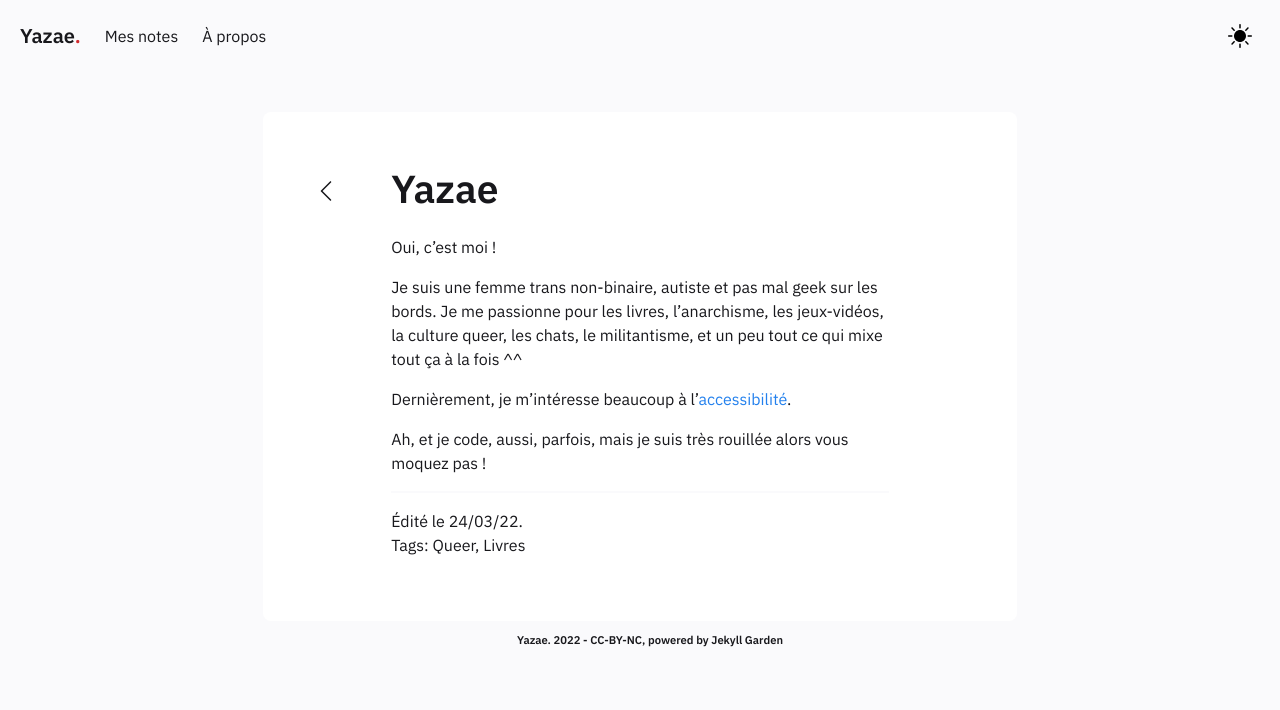
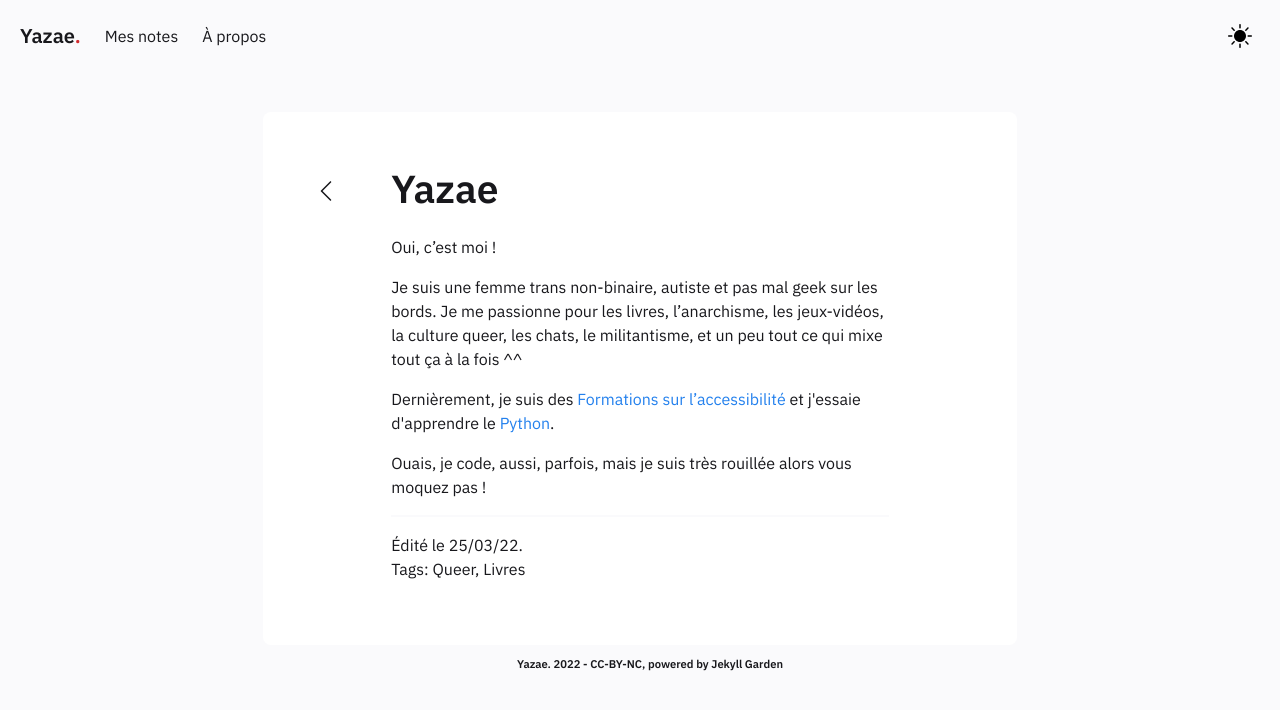
Before and after one commit to yazae/yazae.github.io, a Jekyll site: the page built from _notes/Public/Yazae.md, in a window 1280 px wide. Shown: the top 710 px of the page. Built offline with Jekyll 4.4.1, drawn with Linux system fonts in a browser that asks for light colours.

Commit message:
reformulation

```diff
--- a/_notes/Public/Yazae.md
+++ b/_notes/Public/Yazae.md
@@ -8,11 +8,11 @@ Oui, c’est moi !
 
 Je suis une femme trans non-binaire, autiste et pas mal geek sur les bords. Je me passionne pour les livres, l’anarchisme, les jeux-vidéos, la culture queer, les chats, le militantisme, et un peu tout ce qui mixe tout ça à la fois ^^
 
-Dernièrement, je m’intéresse beaucoup à l’[accessibilité](Formations-sur-l-accessibilité).
+Dernièrement, je suis des [[Formations sur l’accessibilité]] et j'essaie d'apprendre le [[Python]].
 
-Ah, et je code, aussi, parfois, mais je suis très rouillée alors vous moquez pas !
+Ouais, je code, aussi, parfois, mais je suis très rouillée alors vous moquez pas !
 
 -----
 
-Édité le 24/03/22.
+Édité le 25/03/22.
 Tags: Queer, Livres
```
